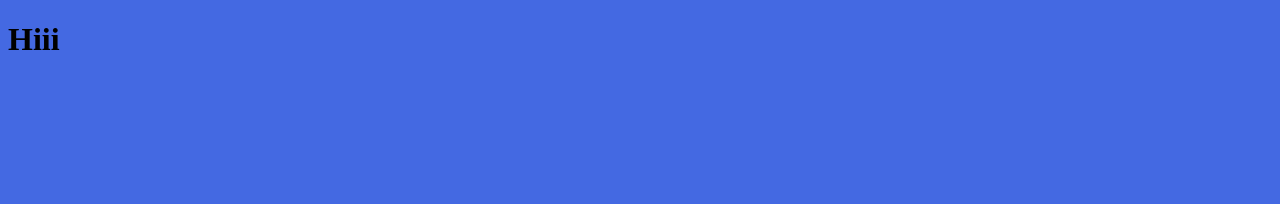
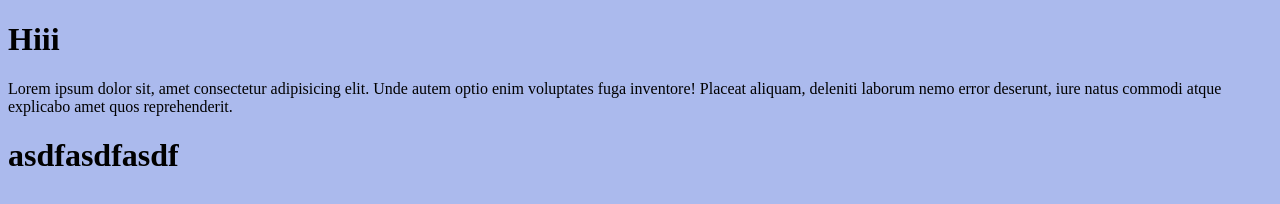
Before and after one commit to Bhargavkamatam/git-demo, a plain HTML site: page index.html in a window 1280 px wide. Drawn offline with Linux system fonts and the light colour scheme.

Commit message:
from test beanch

```diff
--- a/index.html
+++ b/index.html
@@ -8,5 +8,7 @@
 </head>
 <body>
     <h1>Hiii</h1>
+    <p>Lorem ipsum dolor sit, amet consectetur adipisicing elit. Unde autem optio enim voluptates fuga inventore! Placeat aliquam, deleniti laborum nemo error deserunt, iure natus commodi atque explicabo amet quos reprehenderit.</p>
+    <h1>asdfasdfasdf</h1>
 </body>
 </html>
--- a/styles.css
+++ b/styles.css
@@ -1,3 +1,3 @@
 body{
-    background-color: rgb(68, 105, 226);
+    background-color: rgb(171, 186, 237);
 }
```
